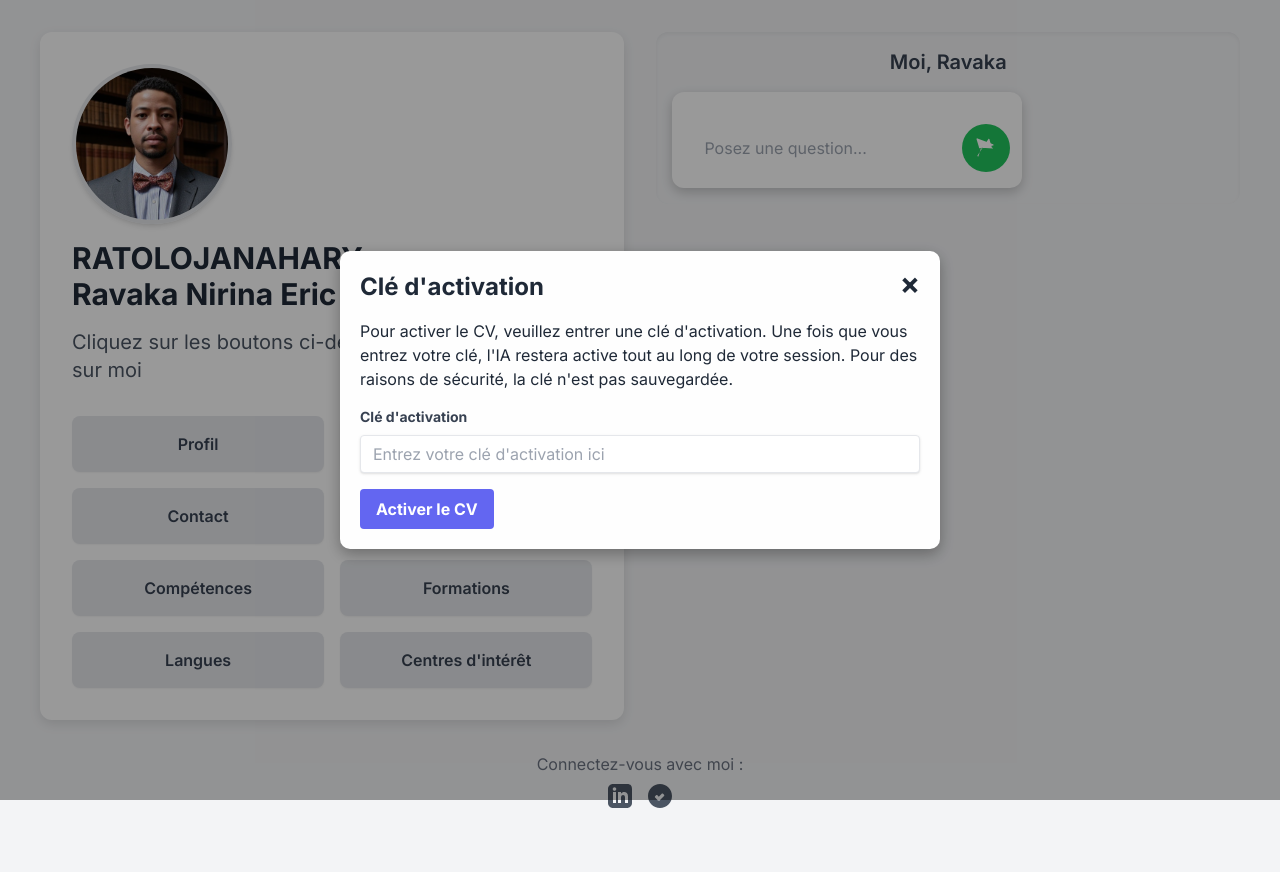
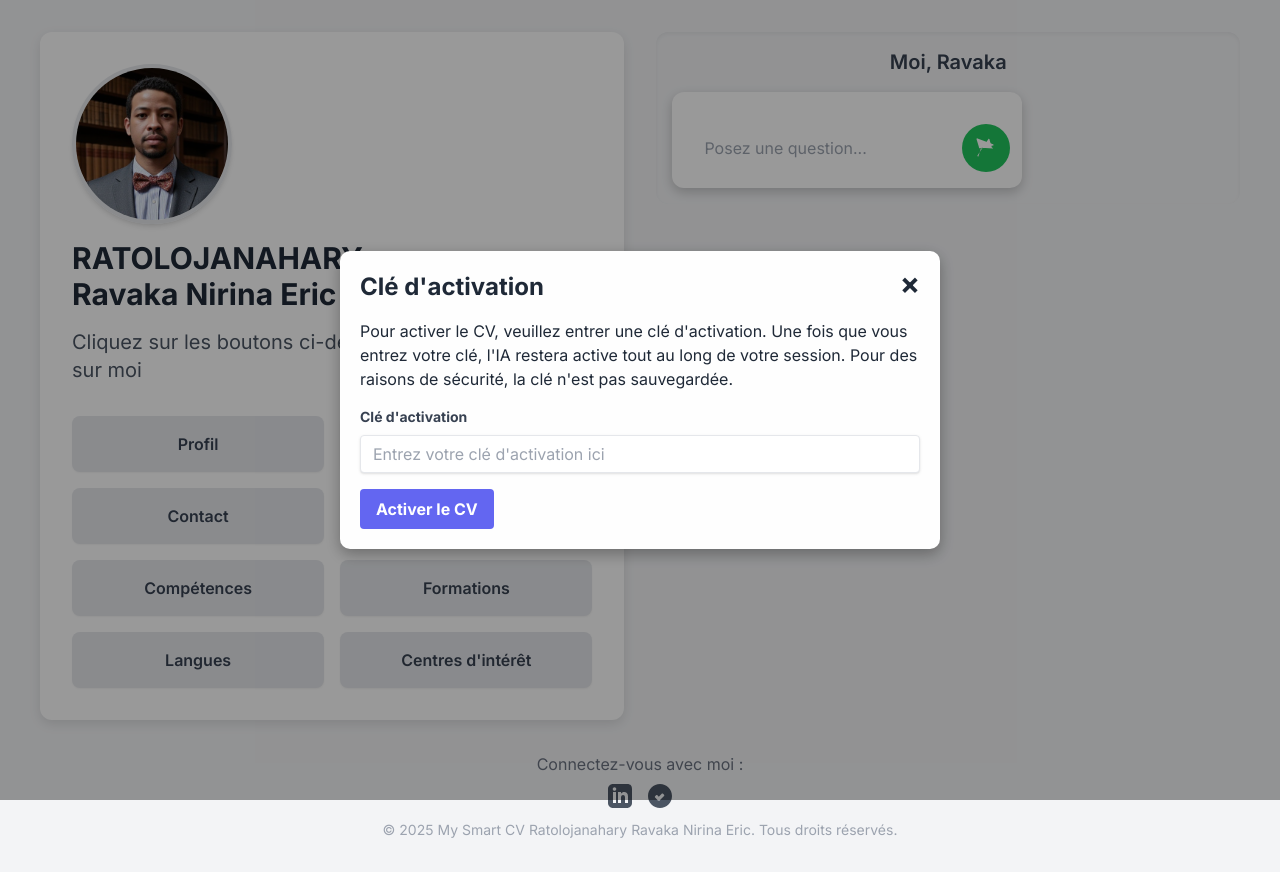
Before and after one commit to Ralako01/smartcv, a plain HTML site: page index.html in a window 1280 px wide. Before the commit the page ends 840 px from the top, so only its background shows below. Drawn offline with nearby package versions, Linux system fonts and the light colour scheme.

Commit message:
Update index.html
Add copyrighting

```diff
--- a/index.html
+++ b/index.html
@@ -271,6 +271,10 @@
                 </svg>
             </a>
         </div>
+        <!-- Copyright -->
+        <div class="mt-3 text-sm text-gray-400">
+        &copy; <span id="site-year"></span> My Smart CV Ratolojanahary Ravaka Nirina Eric. Tous droits réservés.
+    </div
     </footer>
 
     <script type="module">
@@ -440,5 +444,9 @@
             });
         });
     </script>
+    <!-- mise à jour automatique de l'année -->
+    <script>
+    document.getElementById('site-year').textContent = new Date().getFullYear();
+</script>
 </body>
 </html>
```
